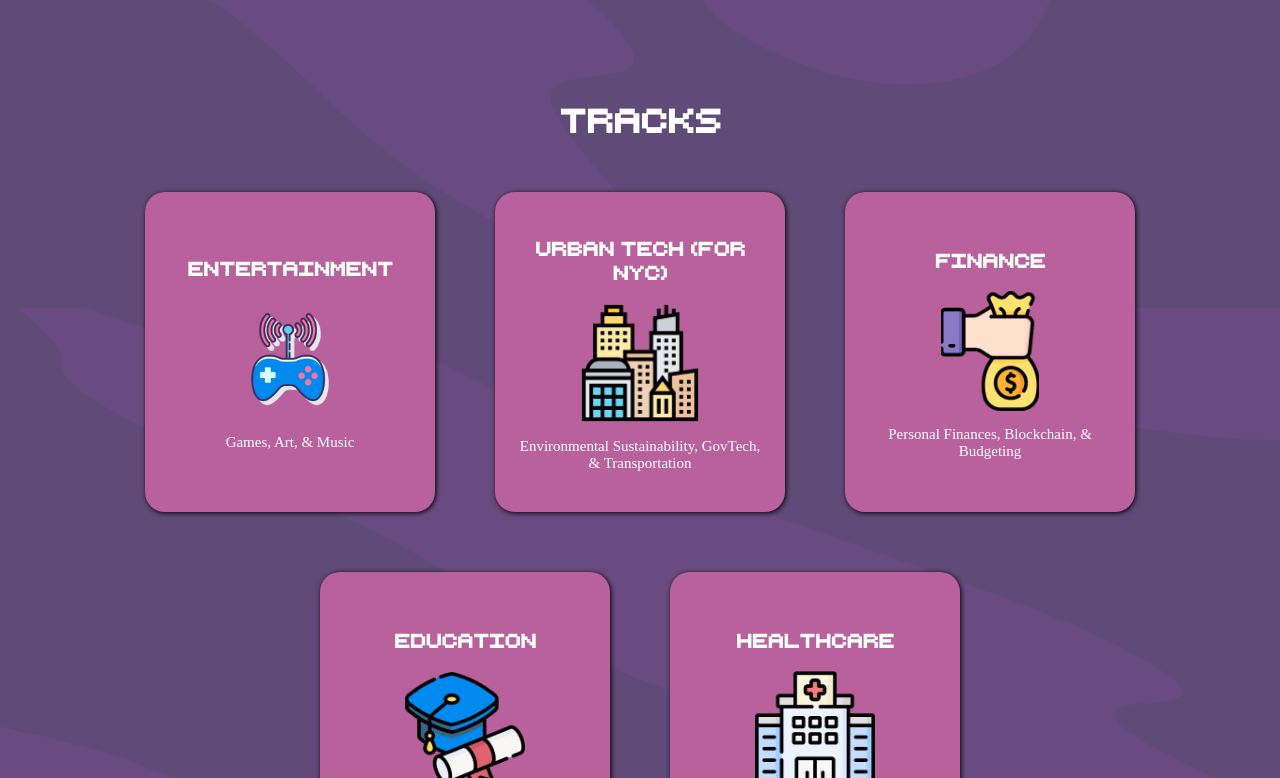
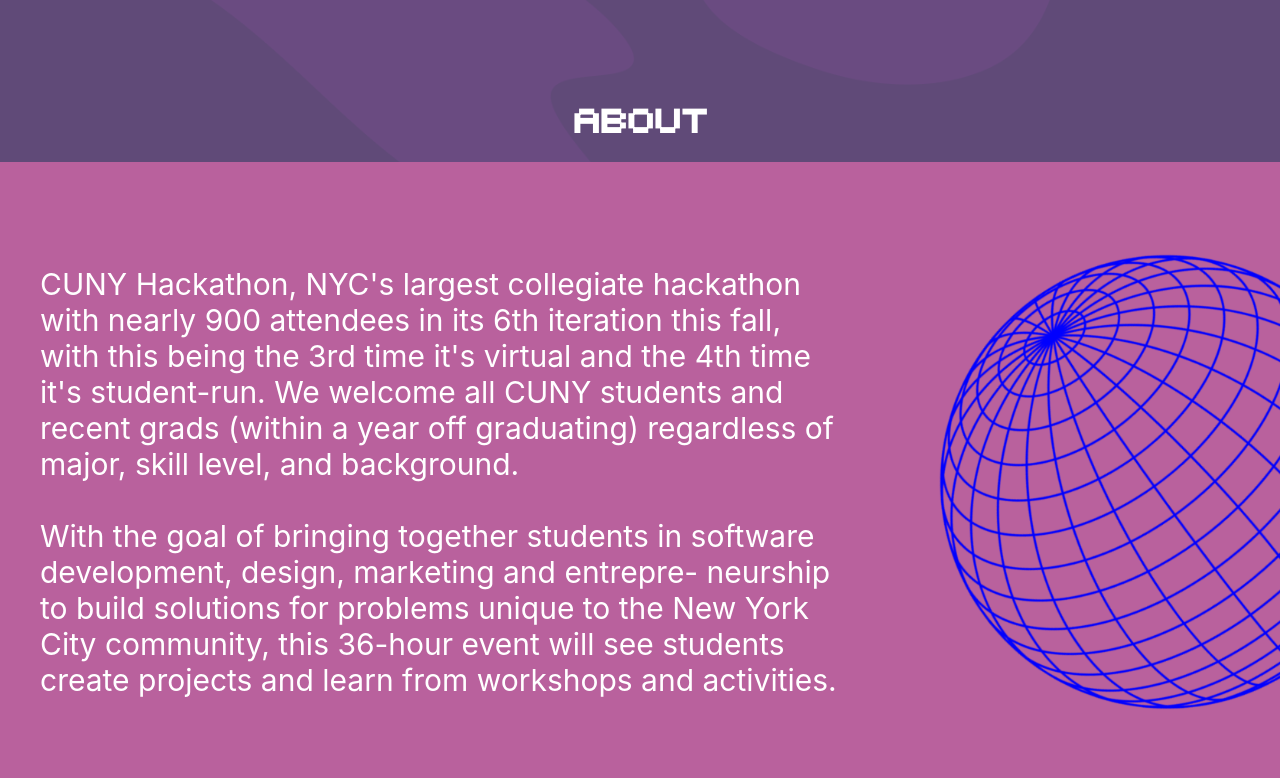
Before and after one commit to cdalangin/cunyhackathon22, a React (Create React App) app: page / in a window 1280 px wide. Shown: the part 722-1500 px from the top of the page. Built offline with nearby package versions, Linux system fonts and the light colour scheme.

Commit message:
start about section

```diff
--- a/src/App.js
+++ b/src/App.js
@@ -3,12 +3,14 @@ import Landing from "./sections/Landing.js"
 import Tracks from "./sections/Tracks.js"
 import FAQ from './sections/FAQ';
 import './App.css';
+import About from './sections/About';
 
 
 function App() {
   return (
     <div className="App">
       <Landing />
+      <About />
       <Tracks />
       <FAQ />
     </div>
--- /dev/null
+++ b/src/sections/About.js
@@ -0,0 +1,38 @@
+import React from "react"
+import "../styles/About.css"
+import Globe from "../assets/globe.png"
+
+export default function About() {
+
+    return(
+        <div id="about">
+            <h1 className="about-title">About</h1>
+            <div className="text-section">
+                {/* <div className="text-box"> */}
+                    <p className="about-txt">CUNY Hackathon, NYC's largest collegiate hackathon with nearly
+                    900 attendees in its 6th iteration this fall, with this being
+                    the 3rd  time it's virtual and the 4th time it's student-run.
+                    We welcome all  CUNY students and recent grads (within a year
+                    off graduating)  regardless of major, skill level, and background.
+
+                    <br/><br/>
+
+                    With the goal of bringing together
+                    students in software development,
+                    design, marketing and entrepre-
+                    neurship to build solutions for
+                    problems unique to the New York
+                    City community, this 36-hour event
+                    will see students create projects
+                    and learn from workshops and
+                    activities.
+
+                    </p>
+                {/* </div> */}
+
+                <img src={Globe} alt="globe" className="about-img"/>
+
+            </div>
+        </div>
+    )
+}
--- /dev/null
+++ b/src/styles/About.css
@@ -0,0 +1,33 @@
+@font-face {
+    font-family: "RetroComputer";
+    src: url("../assets/fonts/RetroComputer.ttf") format("truetype");
+}
+
+@import url('https://fonts.googleapis.com/css2?family=Rhodium+Libre&display=swap');
+
+h1, h3 {
+    font-family: "RetroComputer";
+}
+
+#about {
+    min-height: 100vh;
+}
+
+.text-section {
+    background-color: #B9619D;
+    display: flex;
+    flex-direction: row;
+    align-items: center;
+    justify-content: center;
+}
+
+.about-txt {
+    font-size:30px;
+    text-align:left;
+    padding-left: 5vh;
+}
+
+.about-img {
+    height: 80vh;
+    float: right;
+}
```
Also changed, not shown: src/assets/globe.png (added).
